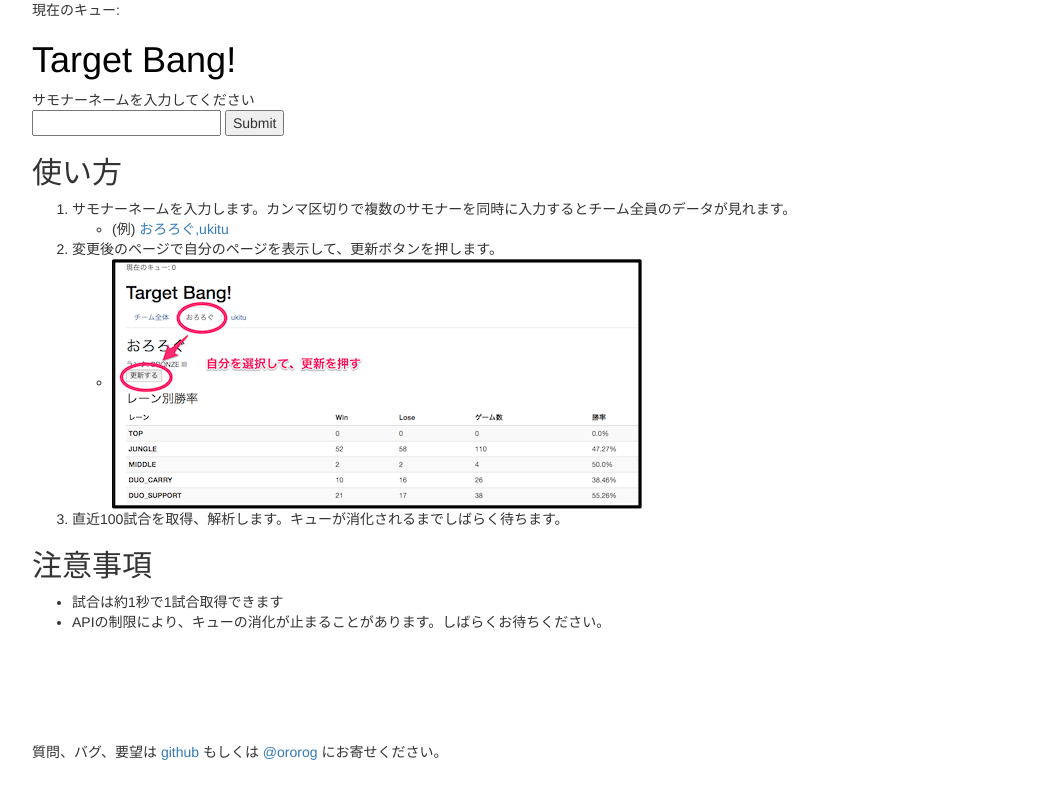
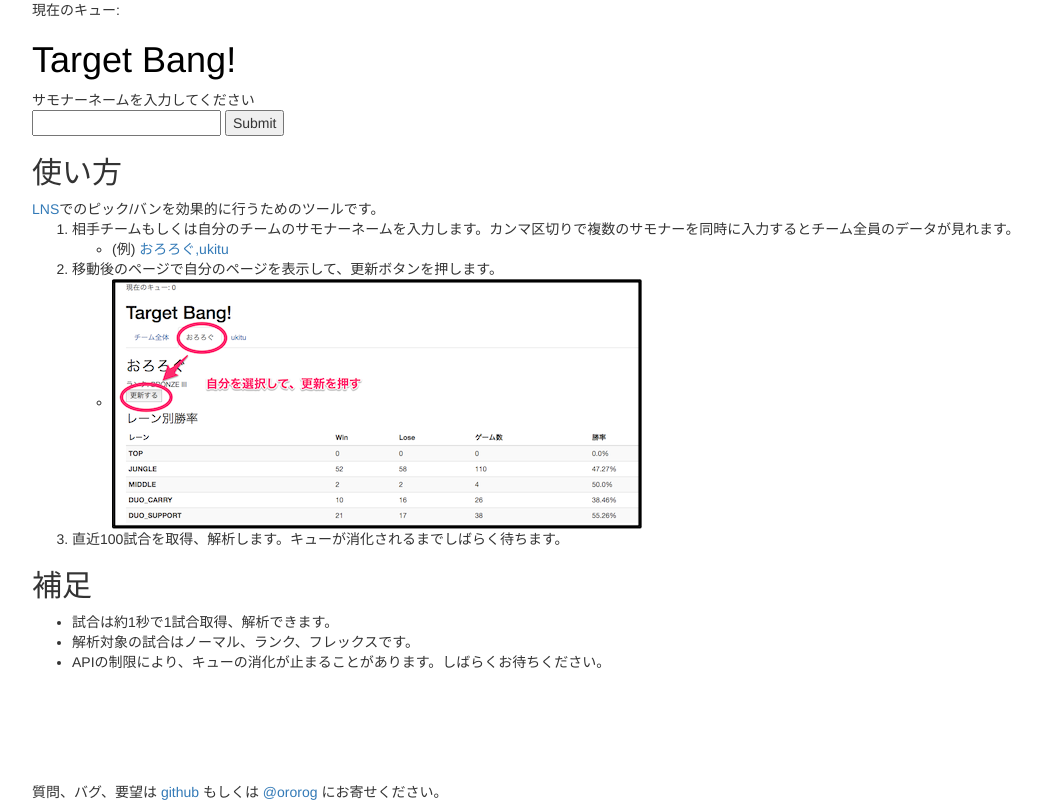
Before and after one commit to ororog/lol-pb-analyzer, a Django app: template pb_analyzer/templates/pb_analyzer/index.html in a window 1280 px wide. Shown: the whole page, without its empty margins (38-1079 px from the left). Before the commit the page ends 760 px from the top, so only its background shows below. Run offline with Django 3.2, Linux system fonts and the light colour scheme; the template is opened without the code that fills it, so the values that code supplies are empty; some libraries are stand-ins or nearby versions.

Commit message:
Update home.

```diff
--- a/pb_analyzer/templates/pb_analyzer/index.html
+++ b/pb_analyzer/templates/pb_analyzer/index.html
@@ -9,23 +9,24 @@
         <input type="submit">
       </div>
 
-
       <div>
         <h2>使い方</h2>
+        <a href="http://lns-lol.com/">LNS</a>でのピック/バンを効果的に行うためのツールです。
         <ol>
-          <li>サモナーネームを入力します。カンマ区切りで複数のサモナーを同時に入力するとチーム全員のデータが見れます。</li>
+          <li>相手チームもしくは自分のチームのサモナーネームを入力します。カンマ区切りで複数のサモナーを同時に入力するとチーム全員のデータが見れます。</li>
           <ul>
             <li>(例) <a href="/summoners/おろろぐ,ukitu">おろろぐ,ukitu</a></li>
           </ul>
-          <li>変更後のページで自分のページを表示して、更新ボタンを押します。</li>
+          <li>移動後のページで自分のページを表示して、更新ボタンを押します。</li>
           <ul>
             <li><img src="{% static 'images/example.png' %}"</li>
           </ul>
           <li>直近100試合を取得、解析します。キューが消化されるまでしばらく待ちます。</li>
         </ol>
-        <h2>注意事項</h2>
+        <h2>補足</h2>
         <ul>
-          <li>試合は約1秒で1試合取得できます</li>
+          <li>試合は約1秒で1試合取得、解析できます。</li>
+          <li>解析対象の試合はノーマル、ランク、フレックスです。</li>
           <li>APIの制限により、キューの消化が止まることがあります。しばらくお待ちください。</li>
         </ul>
       </div>
```
